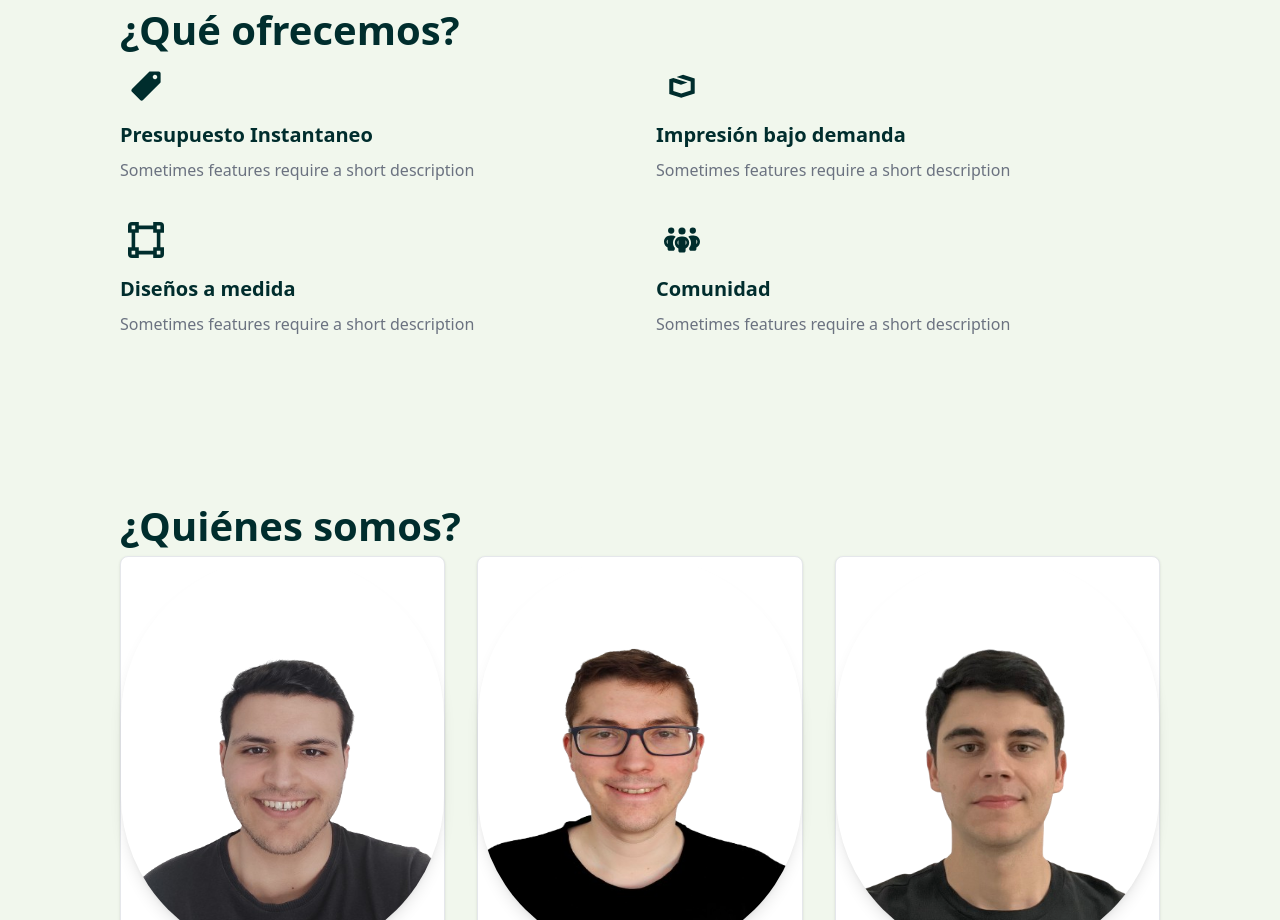
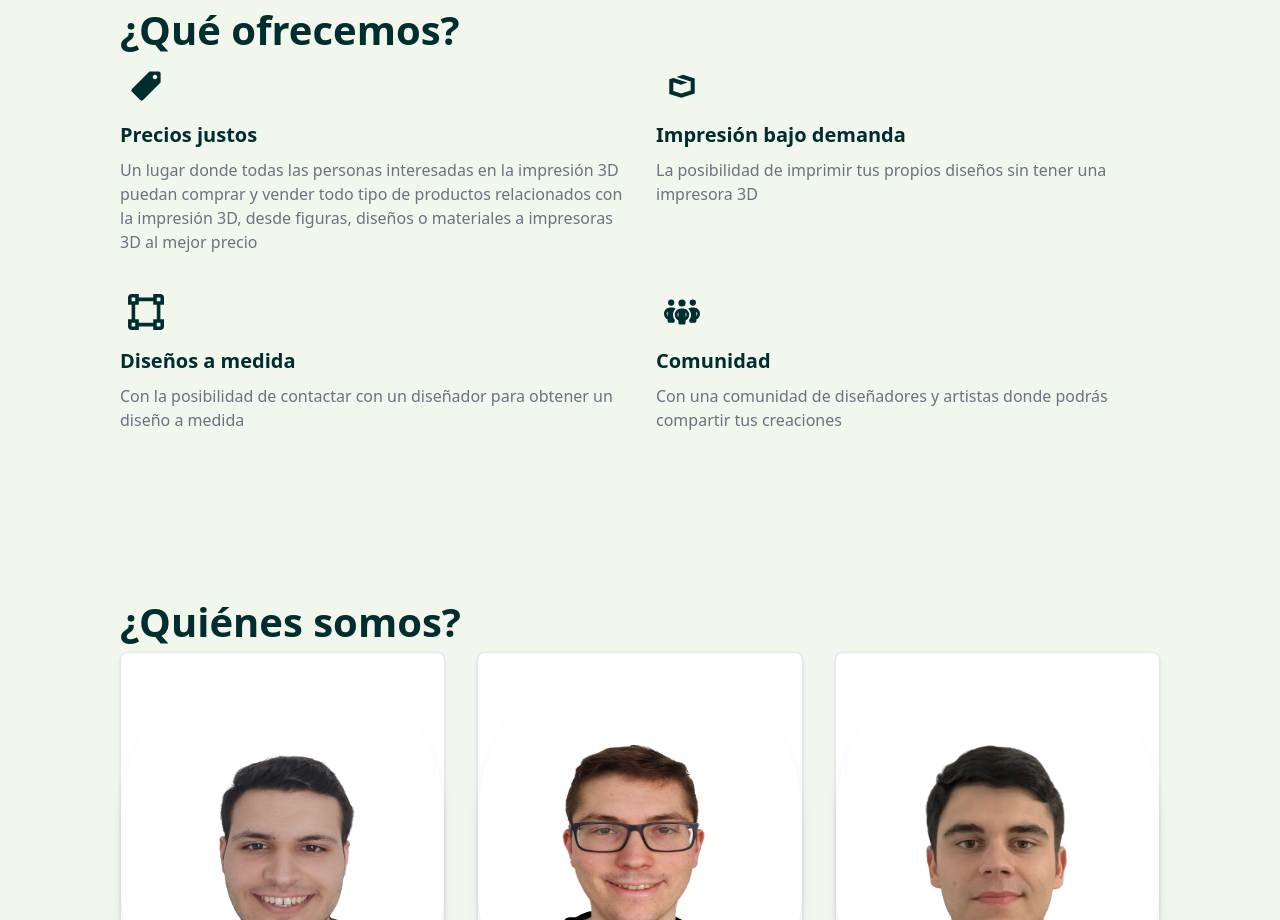
Before and after one commit to PabloMera6/landing-page-zb, a React (Vite) app: page / in a window 1280 px wide. Shown: the part 880-1800 px from the top of the page. Built offline with nearby package versions, Linux system fonts and the light colour scheme.

Commit message:
Product information

```diff
--- a/src/components/Product.jsx
+++ b/src/components/Product.jsx
@@ -17,30 +17,30 @@ const Product = () => {
         <div className="grid grid-cols-1 md:grid-cols-2 gap-8">
           <div className="flex flex-col gap-2">
             <IoIosPricetag className="text-4xl p-2 bg-secondary text-primary box-content rounded-xl" />
-            <h3 className="text-[20px] font-bold">Presupuesto Instantaneo</h3>
+            <h3 className="text-[20px] font-bold">Precios justos</h3>
             <p className="text-gray-500">
-              Sometimes features require a short description
+              Un lugar donde todas las personas interesadas en la impresión 3D puedan comprar y vender todo tipo de productos relacionados con la impresión 3D, desde figuras, diseños o materiales a impresoras 3D al mejor precio
             </p>
           </div>
           <div className="flex flex-col gap-2">
             <DiHtml53DEffects className="text-4xl p-2 bg-secondary text-primary box-content rounded-xl" />
             <h3 className="text-[20px] font-bold">Impresión bajo demanda</h3>
             <p className="text-gray-500">
-              Sometimes features require a short description
+              La posibilidad de imprimir tus propios diseños sin tener una impresora 3D
             </p>
           </div>
           <div className="flex flex-col gap-2">
             <SiMaterialdesignicons  className="text-4xl p-2 bg-secondary text-primary box-content rounded-xl" />
             <h3 className="text-[20px] font-bold">Diseños a medida</h3>
             <p className="text-gray-500">
-              Sometimes features require a short description
+              Con la posibilidad de contactar con un diseñador para obtener un diseño a medida
             </p>
           </div>
           <div className="flex flex-col gap-2">
             <FaPeopleGroup  className="text-4xl p-2 bg-secondary text-primary box-content rounded-xl" />
             <h3 className="text-[20px] font-bold">Comunidad</h3>
             <p className="text-gray-500">
-              Sometimes features require a short description
+              Con una comunidad de diseñadores y artistas donde podrás compartir tus creaciones
             </p>
           </div>
         </div>
```
Also changed, not shown: 2 other files (tests, documents, lock files or other folders).
